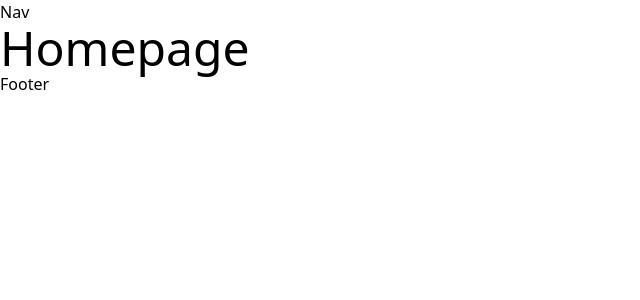
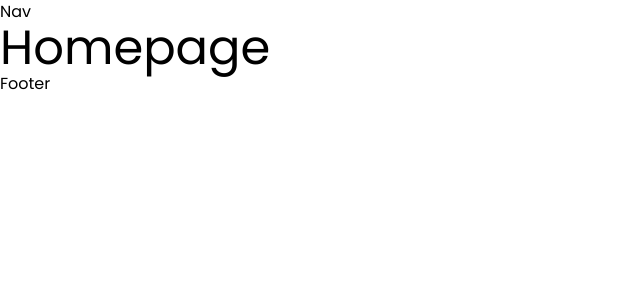
Before and after one commit to Cody-nas/travel_startup, a Next.js app: page / in a window 1280 px wide. Shown: the top 300 px of the page, without its empty margins (0-640 px from the left). Built offline with nearby package versions, Linux system fonts and the light colour scheme.

Commit message:
refactor: update layout to use Poppins font and clean up unused font imports

```diff
--- a/app/layout.tsx
+++ b/app/layout.tsx
@@ -1,16 +1,22 @@
 import type { Metadata } from "next";
-import { Geist, Geist_Mono } from "next/font/google";
+import { Poppins } from "next/font/google";
+// import { Geist, Geist_Mono } from "next/font/google";
 import "./globals.css";
 
-const geistSans = Geist({
-  variable: "--font-geist-sans",
+const font = Poppins({
+  weight: ["100", "200", "300", "400", "500", "600", "700", "800", "900"],
   subsets: ["latin"],
 });
 
-const geistMono = Geist_Mono({
-  variable: "--font-geist-mono",
-  subsets: ["latin"],
-});
+// const geistSans = Geist({
+//   variable: "--font-geist-sans",
+//   subsets: ["latin"],
+// });
+
+// const geistMono = Geist_Mono({
+//   variable: "--font-geist-mono",
+//   subsets: ["latin"],
+// });
 
 export const metadata: Metadata = {
   title: "Create Next App",
@@ -24,7 +30,7 @@ export default function RootLayout({
 }>) {
   return (
     <html lang="en">
-      <body className={`${geistSans.variable} ${geistMono.variable}`}>
+      <body className={` ${font.className} antialiased `}>
         Nav
         {children}
         Footer
```
